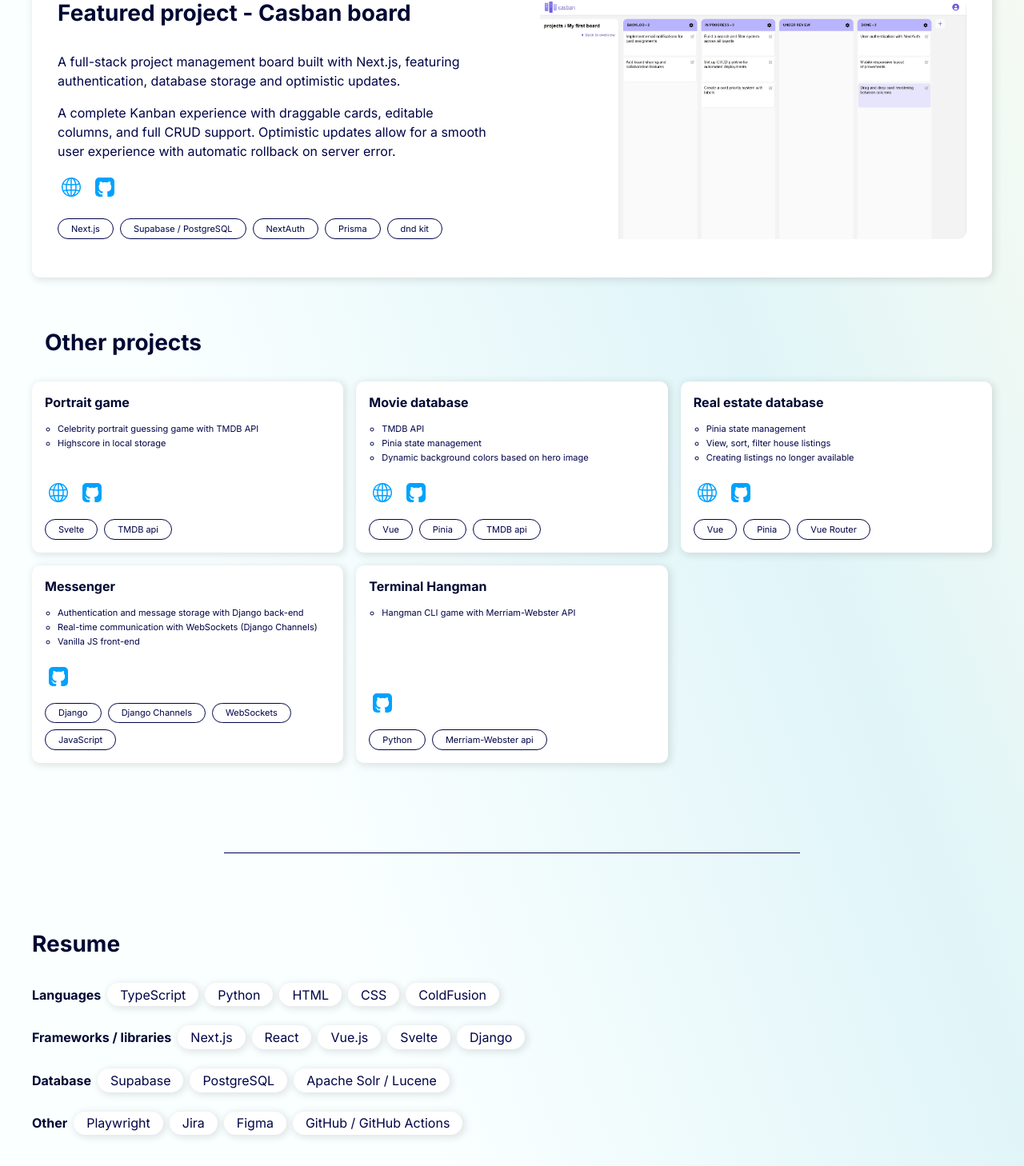
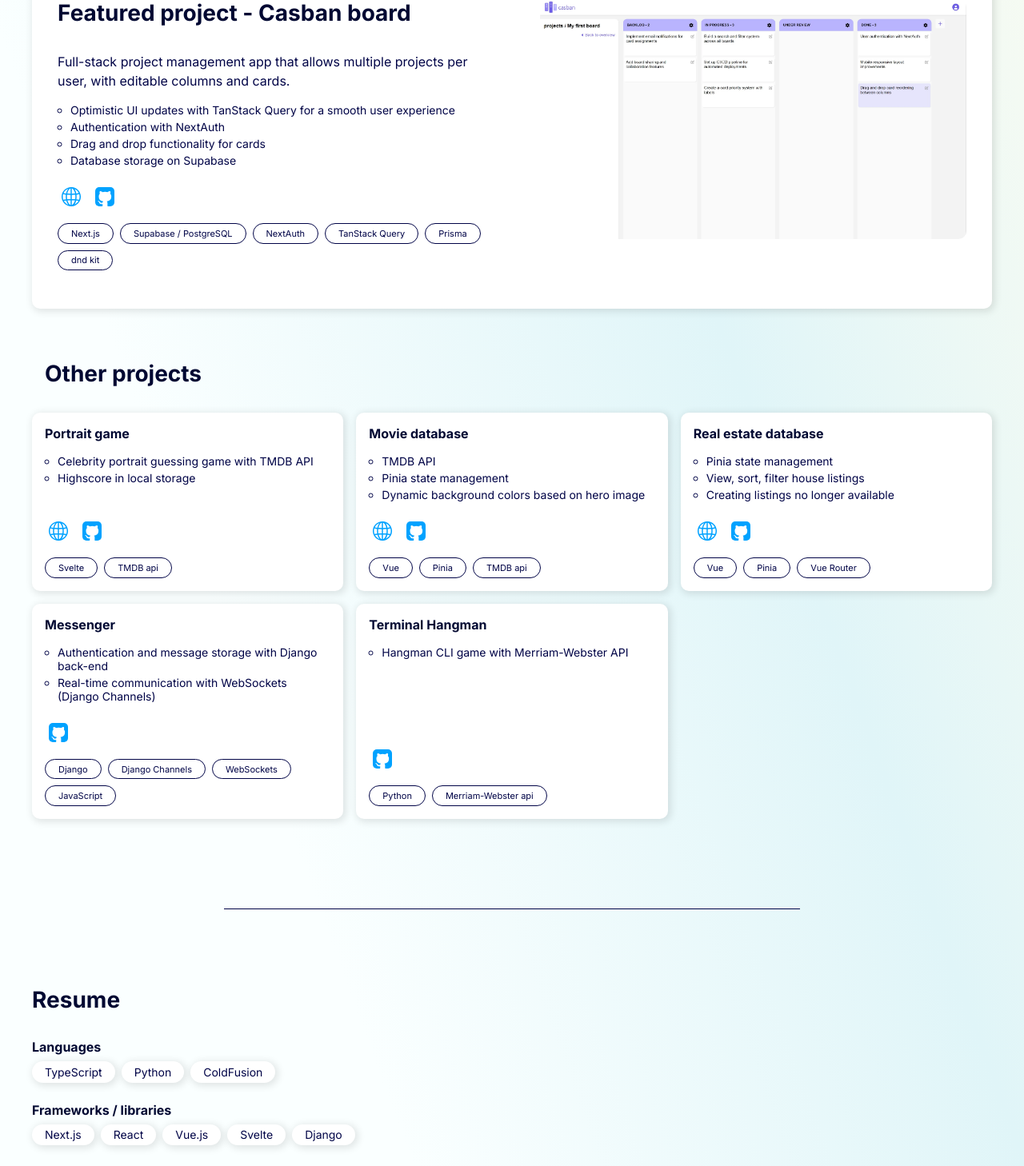
Before and after one commit to crvdam/portfolio_v3, a React (Vite) app in the folder portfolio_v3/: page / in a window 1280 px wide. Shown: the part 657-2115 px from the top of the page at 80% size. Built offline with nearby package versions, Linux system fonts and the light colour scheme.

Commit message:
project info tweaks

```diff
--- a/portfolio_v3/src/components/Main/Main.css
+++ b/portfolio_v3/src/components/Main/Main.css
@@ -110,6 +110,16 @@
   flex-grow: 1;
 }
 
+.features-list {
+  list-style: circle;
+  padding-left: 1rem;
+  flex-grow: 1;
+
+  li:not(last-child) {
+    margin-bottom: 0.25rem;
+  }
+}
+
 .icon-link {
     display: inline-block;
     position: static;
@@ -149,7 +159,7 @@
 
 .resume-subcategory.skills {
   h3 {
-    margin-bottom: 0;
+    margin-bottom: 0.5rem;
   }
 
   .skill-list {
--- a/portfolio_v3/src/components/Main/Main.tsx
+++ b/portfolio_v3/src/components/Main/Main.tsx
@@ -1,10 +1,10 @@
-import "./Main.css";
-import Socials from "../Socials/Socials";
-import Project from "../Project/Project";
-import GlobeIcon from "../Icons/GlobeIcon";
-import GitHubIcon from "../Icons/GitHubIcon";
-import kanbanImage from "@/assets/kanban.webp";
-import kanbanVideo from "../../assets/kanban-video.webm";
+import './Main.css';
+import Socials from '../Socials/Socials';
+import Project from '../Project/Project';
+import GlobeIcon from '../Icons/GlobeIcon';
+import GitHubIcon from '../Icons/GitHubIcon';
+import kanbanImage from '@/assets/kanban.webp';
+import kanbanVideo from '../../assets/kanban-video.webm';
 
 function Main() {
     return (
@@ -20,7 +20,7 @@
                         crafting clean interfaces or architecting solid
                         backends, I care deeply about the craft and I'm always
                         pushing to get better at it. If you have a project in
-                        mind or just want to talk,{" "}
+                        mind or just want to talk,{' '}
                         <a href="mailto:casparvandam@gmail.com">
                             <strong>I'd love to hear from you.</strong>
                         </a>
@@ -39,23 +39,31 @@
                                 Featured project - Casban board
                             </h2>
                             <p>
-                                A full-stack project management board built with
-                                Next.js, featuring authentication, database
-                                storage and optimistic updates.
+                                Full-stack project management app that allows
+                                multiple projects per user, with editable
+                                columns and cards.
                             </p>
-                            <p>
-                                A complete Kanban experience with draggable
-                                cards, editable columns, and full CRUD support.
-                                Optimistic updates allow for a smooth user
-                                experience with automatic rollback on server
-                                error.
-                            </p>
+                            <ul className="features-list">
+                                <li className="text-small">
+                                    Optimistic UI updates with TanStack Query
+                                    for a smooth user experience
+                                </li>
+                                <li className="text-small">
+                                    Authentication with NextAuth
+                                </li>
+                                <li className="text-small">
+                                    Drag and drop functionality for cards
+                                </li>
+                                <li className="text-small">
+                                    Database storage on Supabase
+                                </li>
+                            </ul>
                             <div className="featuredProjectLinks">
                                 <a
                                     className="icon-link"
                                     target="_blank"
                                     href={
-                                        "https://kanban-app-psi-three.vercel.app/"
+                                        'https://kanban-app-psi-three.vercel.app/'
                                     }
                                 >
                                     <GlobeIcon />
@@ -65,7 +73,7 @@
                                     className="icon-link"
                                     target="_blank"
                                     href={
-                                        "https://github.com/crvdam/kanban-app"
+                                        'https://github.com/crvdam/kanban-app'
                                     }
                                 >
                                     <GitHubIcon />
@@ -80,6 +88,9 @@
                                 </li>
                                 <li className="skill light text-tiny">
                                     NextAuth
+                                </li>
+                                <li className="skill light text-tiny">
+                                    TanStack Query
                                 </li>
                                 <li className="skill light text-tiny">
                                     Prisma
@@ -108,59 +119,58 @@
                     <Project
                         title="Portrait game"
                         features={[
-                            "Celebrity portrait guessing game with TMDB API",
-                            "Highscore in local storage",
+                            'Celebrity portrait guessing game with TMDB API',
+                            'Highscore in local storage',
                         ]}
                         projectLink="https://celebrity.casparvandam.com"
                         githubLink="https://github.com/crvdam/celebrity"
-                        techStack={["Svelte", "TMDB api"]}
+                        techStack={['Svelte', 'TMDB api']}
                         delay="0"
                     />
                     <Project
                         title="Movie database"
                         features={[
-                            "TMDB API",
-                            "Pinia state management",
-                            "Dynamic background colors based on hero image",
+                            'TMDB API',
+                            'Pinia state management',
+                            'Dynamic background colors based on hero image',
                         ]}
                         projectLink="https://movies.casparvandam.com"
                         githubLink="https://github.com/crvdam/moviedb"
-                        techStack={["Vue", "Pinia", "TMDB api"]}
+                        techStack={['Vue', 'Pinia', 'TMDB api']}
                         delay="1"
                     />
                     <Project
                         title="Real estate database"
                         features={[
-                            "Pinia state management",
-                            "View, sort, filter house listings",
-                            "Creating listings no longer available",
+                            'Pinia state management',
+                            'View, sort, filter house listings',
+                            'Creating listings no longer available',
                         ]}
                         projectLink="https://realestate.casparvandam.com"
                         githubLink="https://github.com/crvdam/real-estate"
-                        techStack={["Vue", "Pinia", "Vue Router"]}
+                        techStack={['Vue', 'Pinia', 'Vue Router']}
                         delay="2"
                     />
                     <Project
                         title="Messenger"
                         features={[
-                            "Authentication and message storage with Django back-end",
-                            "Real-time communication with WebSockets (Django Channels)",
-                            "Vanilla JS front-end",
+                            'Authentication and message storage with Django back-end',
+                            'Real-time communication with WebSockets (Django Channels)',
                         ]}
                         githubLink="https://github.com/crvdam/messenger"
                         techStack={[
-                            "Django",
-                            "Django Channels",
-                            "WebSockets",
-                            "JavaScript",
+                            'Django',
+                            'Django Channels',
+                            'WebSockets',
+                            'JavaScript',
                         ]}
                         delay="0"
                     />
                     <Project
                         title="Terminal Hangman"
-                        features={["Hangman CLI game with Merriam-Webster API"]}
+                        features={['Hangman CLI game with Merriam-Webster API']}
                         githubLink="https://github.com/crvdam/hangman"
-                        techStack={["Python", "Merriam-Webster api"]}
+                        techStack={['Python', 'Merriam-Webster api']}
                         delay="1"
                     />
                 </ul>
@@ -170,36 +180,38 @@
                 <h2 className="fade-in-on-scroll">Resume</h2>
 
                 <div className="resume-subcategory fade-in-on-scroll skills">
+                    <h3>Languages</h3>
                     <ul className="skill-list">
-                        <h3>Languages</h3>
-                        <li className="skill">TypeScript</li>
-                        <li className="skill">Python</li>
-                        <li className="skill">HTML</li>
-                        <li className="skill">CSS</li>
-                        <li className="skill">ColdFusion</li>
+                        <li className="skill text-small">TypeScript</li>
+                        <li className="skill text-small">Python</li>
+                        <li className="skill text-small">ColdFusion</li>
                     </ul>
 
+                    <h3>Frameworks / libraries</h3>
                     <ul className="skill-list">
-                        <h3>Frameworks / libraries </h3>
-                        <li className="skill">Next.js</li>
-                        <li className="skill">React</li>
-                        <li className="skill">Vue.js</li>
-                        <li className="skill">Svelte</li>
-                        <li className="skill">Django</li>
+                        <li className="skill text-small">Next.js</li>
+                        <li className="skill text-small">React</li>
+                        <li className="skill text-small">Vue.js</li>
+                        <li className="skill text-small">Svelte</li>
+                        <li className="skill text-small">Django</li>
                     </ul>
 
+                    <h3>Database and search</h3>
                     <ul className="skill-list">
-                        <h3>Database</h3>
-                        <li className="skill">Supabase</li>
-                        <li className="skill">PostgreSQL</li>
-                        <li className="skill">Apache Solr / Lucene</li>
+                        <li className="skill text-small">Supabase</li>
+                        <li className="skill text-small">PostgreSQL</li>
+                        <li className="skill text-small">
+                            Apache Solr / Lucene
+                        </li>
                     </ul>
+                    <h3>Other</h3>
                     <ul className="skill-list">
-                        <h3>Other</h3>
-                        <li className="skill">Playwright</li>
-                        <li className="skill">Jira</li>
-                        <li className="skill">Figma</li>
-                        <li className="skill">GitHub / GitHub Actions</li>
+                        <li className="skill text-small">Playwright</li>
+                        <li className="skill text-small">Jira</li>
+                        <li className="skill text-small">Figma</li>
+                        <li className="skill text-small">
+                            GitHub / GitHub Actions
+                        </li>
                     </ul>
                 </div>
 
--- a/portfolio_v3/src/components/Project/Project.tsx
+++ b/portfolio_v3/src/components/Project/Project.tsx
@@ -1,6 +1,6 @@
-import GlobeIcon from "../Icons/GlobeIcon";
-import GitHubIcon from "../Icons/GitHubIcon";
-import "./Project.css";
+import GlobeIcon from '../Icons/GlobeIcon';
+import GitHubIcon from '../Icons/GitHubIcon';
+import './Project.css';
 
 function Project({
     title,
@@ -23,7 +23,7 @@
             {features && (
                 <ul className="features-list">
                     {features.map((feature, index) => (
-                        <li className="text-tiny" key={index}>
+                        <li className="text-small" key={index}>
                             {feature}
                         </li>
                     ))}
```
